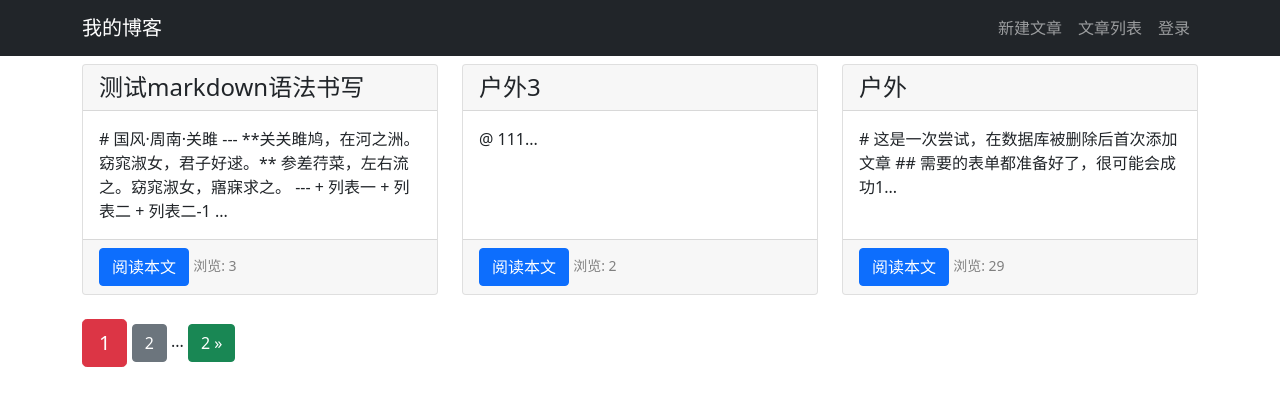
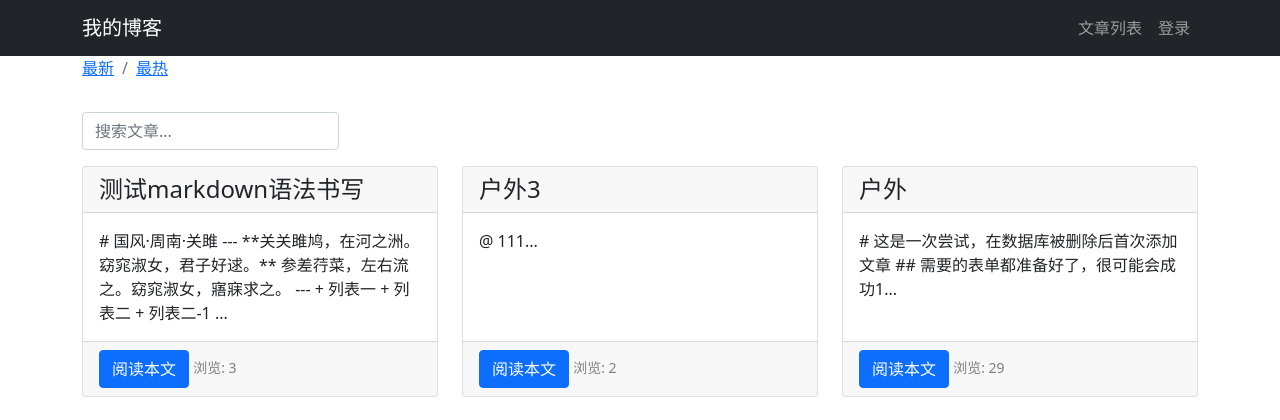
Before and after one commit to JaceJu-frog/my_blog, a Django app: page /article/article_list/ in a window 1280 px wide. Shown: the top 420 px of the page. Run offline with Django 4.2, Linux system fonts and the light colour scheme; data comes from the database, SQL or seed files in the repository; both versions use the stored data as it was after the commit; some libraries are stand-ins or nearby versions.

Commit message:
before making comments and all run OK

```diff
--- a/article/templates/article/article_create.html
+++ b/article/templates/article/article_create.html
@@ -3,7 +3,7 @@
 
 <!-- 写入 base.html 中定义的 title -->
 {% block title %}
-    新建文章
+    新建文章(作者默认为登录用户)
 {% endblock title %}
 
 <!-- 写入 base.html 中定义的 content -->
--- a/article/templates/article/article_list.html
+++ b/article/templates/article/article_list.html
@@ -10,8 +10,42 @@
 {% block content %}
 
     <div class="container">
+        <nav class="breadcrumb">
+            <ol class="breadcrumb">
+                <li class="breadcrumb-item">
+                    <a href="{% url "article:article_list" %}?order=normal&search={{ search }}">最新</a>
+                </li>
+                <li class="breadcrumb-item">
+                    <a href="{% url "article:article_list" %}?order=hot&search={{ search }}">最热</a>
+                </li>
+            </ol>
+        </nav>
+
+        <!-- 新增，搜索栏 -->
+        <div class="row">
+            <div class="col-auto mr-auto">
+                <form class="form-inline">
+                    <input type="text"
+                           class="form-control mb-2 mr-sm-2"
+                           name="search"
+                           placeholder="搜索文章..."
+                           required
+                    >
+                </form>
+            </div>
+        </div>
+
+        <!--如果search不为空，展示搜索结果-->
+        {% if search %}
+            {% if articles %}
+                <h4><span style="color: red">"{{ search }}"</span>的搜索结果如下：</h4>
+                <hr>
+            {% else %}
+                <h4>暂无<span style="color: red">"{{ search }}"</span>有关的文章。</h4>
+                <hr>
+            {% endif %}
+        {% endif %}
         <div class="row mt-2">
-
             {% for article in articles %}
                 <!-- 文章内容 -->
                 <div class="col-4 mb-4">
@@ -44,14 +78,15 @@
         <span class="step-links">
             <!-- 如果不是第一页，则显示上翻按钮 -->
             {% if articles.has_previous %}
-                <!--"&laquo; 1" is 是一个HTML元素，代表双向左箭头，也就是页面中的“回到最前”。-->
-                <a href="?page=1" class="btn btn-success">
+                <!--"&laquo; "是一个HTML元素，代表双向左箭头，也就是页面中的“回到最前”。-->
+                <a href="{% url "article:article_list" %}?page=1&order={{ order }}&search={{ search }}"
+                   class="btn btn-success">
                     &laquo; 1
                 </a>
                 <!--展示省略号-->
                 <span>...</span>
                 <!--前一页的page_number-->
-                <a href="?page={{ articles.previous_page_number }}"
+                <a href="{% url "article:article_list" %}?page={{ articles.previous_page_number }}&order={{ order }}&search={{ search }}"
                    class="btn btn-secondary"
                 >
                     {{ articles.previous_page_number }}
@@ -65,13 +100,13 @@
 
             <!-- 如果不是最末页，则显示下翻按钮 -->
             {% if articles.has_next %}
-                <a href="?page={{ articles.next_page_number }}"
+                <a href="{% url "article:article_list" %}?page={{ articles.next_page_number }}&order={{ order }}&search={{ search }}"
                    class="btn btn-secondary"
                 >
                     {{ articles.next_page_number }}
                 </a>
                 <span>...</span>
-                <a href="?page={{ articles.paginator.num_pages }}"
+                <a href="{% url "article:article_list" %}?page={{ articles.paginator.num_pages }}&order={{ order }}&search={{ search }}"
                    class="btn btn-success"
                 >
                     {{ articles.paginator.num_pages }} &raquo;
--- a/article/templates/header.html
+++ b/article/templates/header.html
@@ -12,10 +12,6 @@
             <ul class="navbar-nav">
                 <!-- 条目 -->
                 <li class="nav-item">
-                    <a class="nav-link" href="{% url "article:article_create" %}">新建文章</a>
-                </li>
-
-                <li class="nav-item">
                     <a class="nav-link" href="{% url "article:article_list" %}">文章列表</a>
                 </li>
                 <!-- Django的 if 模板语句 -->
@@ -27,6 +23,7 @@
                             {{ user.username }}
                         </a>
                         <ul class="dropdown-menu dropdown-menu-dark" aria-labelledby="navbarDarkDropdownMenuLink">
+                            <li><a class="dropdown-item nav-link" href="{% url "article:article_create" %}">新建文章</a></li>
                             <li><a class="dropdown-item" href='{% url "userprofile:edit" user.id %}'>个人信息</a></li>
                             <li><a class="dropdown-item" href="#" onclick="user_delete()">删除用户</a></li>
                             <li><a class="dropdown-item" href="{% url "userprofile:logout" %}">退出登录</a></li>
--- a/article/views.py
+++ b/article/views.py
@@ -23,18 +23,45 @@ def index(request):
 
 
 def article_list(request):
-    # 取出博客所有文章
-    articles = ArticlePost.objects.all()
+    # 如果search 不存在会设置为None
+    search = request.GET.get('search')
+    if search:
+        # 引入 Q 对象
+        from django.db.models import Q
+        if request.GET.get('order') == 'hot':
+            # 注意Q对象，Q(title__icontains=search)
+            # 意思是在模型的title字段查询，icontains是不区分大小写的包含，中间用两个下划线隔开。
+            # contains 区分大小写
+            articles = ArticlePost.objects.filter(Q(content__icontains=search) | Q(title__icontains=search)).order_by(
+                "-total_views")
+            order = 'hot'
+        else:
+            articles = ArticlePost.objects.filter(Q(content__icontains=search) | Q(title__icontains=search)).all()
+            order = 'normal'
+
+    else:
+        # 将 search 参数重置为空 ,
+        search = ''
+        # 如果要求“最热”，则取出的文章按浏览量排列
+        if request.GET.get('order') == 'hot':
+            # - 表示倒序
+            articles = ArticlePost.objects.order_by("-total_views")
+            order = 'hot'
+        else:
+            # 取出博客所有文章
+            articles = ArticlePost.objects.all()
+            order = 'normal'
     # 引入paginator，每页1篇
     article_paginator = Paginator(articles, 3)
     # 网页展示为.../?page=1,get是用于获取页码的
     page_number = request.GET.get('page')
 
     # 将导航对象相应的页码内容返回给articles
-    articles=article_paginator.get_page(page_number)
+    articles = article_paginator.get_page(page_number)
     # 在视图中通过Paginator类，给传递给模板的内容做了手脚：
     # 返回的不再是所有文章的集合，而是对应页码的部分文章的对象，并且这个对象还包含了分页的方法。
-    return render(request, 'article/article_list.html', context={"articles": articles})
+    return render(request, 'article/article_list.html',
+                  context={"articles": articles, 'order': order, 'search': search})
 
 
 def article_detail(request, id):
@@ -44,24 +71,27 @@ def article_detail(request, id):
     article.total_views += 1
     article.save(update_fields=['total_views'])
     # 将content中markdown语法渲染成html样式
-    article.content = markdown.markdown(article.content,
-                                     extensions=[
-                                         # 包含 缩写、表格等常用扩展
-                                         'markdown.extensions.extra',
-                                         # 语法高亮扩展
-                                         'markdown.extensions.codehilite',
-                                     ])
+    md = markdown.Markdown(extensions=[
+        # 包含 缩写、表格等常用扩展
+        'markdown.extensions.extra',
+        # 语法高亮扩展
+        'markdown.extensions.codehilite',
+        # 目录扩展
+        'markdown.extensions.toc',
+    ])
+    article.content = md.convert(article.content)
     # 需要传递给模板的对象，虽然上面的语句改变了article.content，但是context依然传入article就好。
-    context = {'article': article}
+    context = {'article': article, 'toc': md.toc}
     # 载入模板，并返回context对象
     return render(request, 'article/detail.html', context)
+
 
 def article_create(request):
     # 判断用户是否提交数据
     if request.method == 'POST':
         # 将提交的数据赋值到表单实例中
         article_post_form = ArticlePostForm(data=request.POST)
-        print(article_post_form.is_valid()) #False
+        print(article_post_form.is_valid())  # False
         if article_post_form.is_valid():
             # 保存数据，但暂时不提交到数据库中。
             new_article_post = article_post_form.save(commit=False)
@@ -75,13 +105,14 @@ def article_create(request):
             return HttpResponseRedirect(reverse("article:article_list"))
         # 如果数据不合法，返回错误信息
 
-    #如果用户是get方法请求数据
+    # 如果用户是get方法请求数据
     else:
         # 创建表单类实例
-        article_post_form= ArticlePostForm()
+        article_post_form = ArticlePostForm()
         # 赋值上下文
-        context = {'article_post_form':article_post_form}
-        return render(request, 'article/article_create.html',context=context)
+        context = {'article_post_form': article_post_form}
+        return render(request, 'article/article_create.html', context=context)
+
 
 @login_required(login_url='/userprofile/login/')
 def article_delete(request, id):
@@ -99,6 +130,7 @@ def article_delete(request, id):
     else:
         return HttpResponse("仅允许post请求")
 
+
 @login_required(login_url='/userprofile/login/')
 def article_update(request, id):
     """
@@ -111,12 +143,11 @@ def article_update(request, id):
     # 获取需要修改的具体文章对象
     article = ArticlePost.objects.get(id=id)
 
-
     # 判断用户是否为POST提交表单数据
     if request.method == 'POST':
         # 创建表单来修改现有的article,data是POST方法传入的参数，用于更新表单。
         # instance让表单基于这篇文章操作，没有instance=article,就会新建一个对象！！我的五六篇文章就是这么得来的。
-        article_post_form = ArticlePostForm(data=request.POST,instance=article)
+        article_post_form = ArticlePostForm(data=request.POST, instance=article)
 
         # 判断提交的数据是否符合表单的要求
         if article_post_form.is_valid():
@@ -128,18 +159,18 @@ def article_update(request, id):
             article_post_form.author = request.user
             article_post_form.save()
             # 完成后返回到这篇文章
-            return HttpResponseRedirect(reverse("article:article_detail",kwargs={'id': id}))
+            return HttpResponseRedirect(reverse("article:article_detail", kwargs={'id': id}))
         # 如果数据不合法，返回错误信息
         else:
             return HttpResponse(article_post_form.errors)
 
-    #如果用户是get方法请求数据，也就是通过"修改文章"按钮访问此页面
+    # 如果用户是get方法请求数据，也就是通过"修改文章"按钮访问此页面
     else:
         # 只有作者本人才能修改
         if article.author == request.user:
             # 赋值上下文
-            context = {'article':article}
+            context = {'article': article}
             # 将响应返回到模板中
-            return render(request, 'article/article_update.html',context=context)
+            return render(request, 'article/article_update.html', context=context)
         else:
             return HttpResponse("只有作者才能修改")
```
Also changed, not shown: article/templates/article/detail.html (+11 -6 lines), db.sqlite3.
